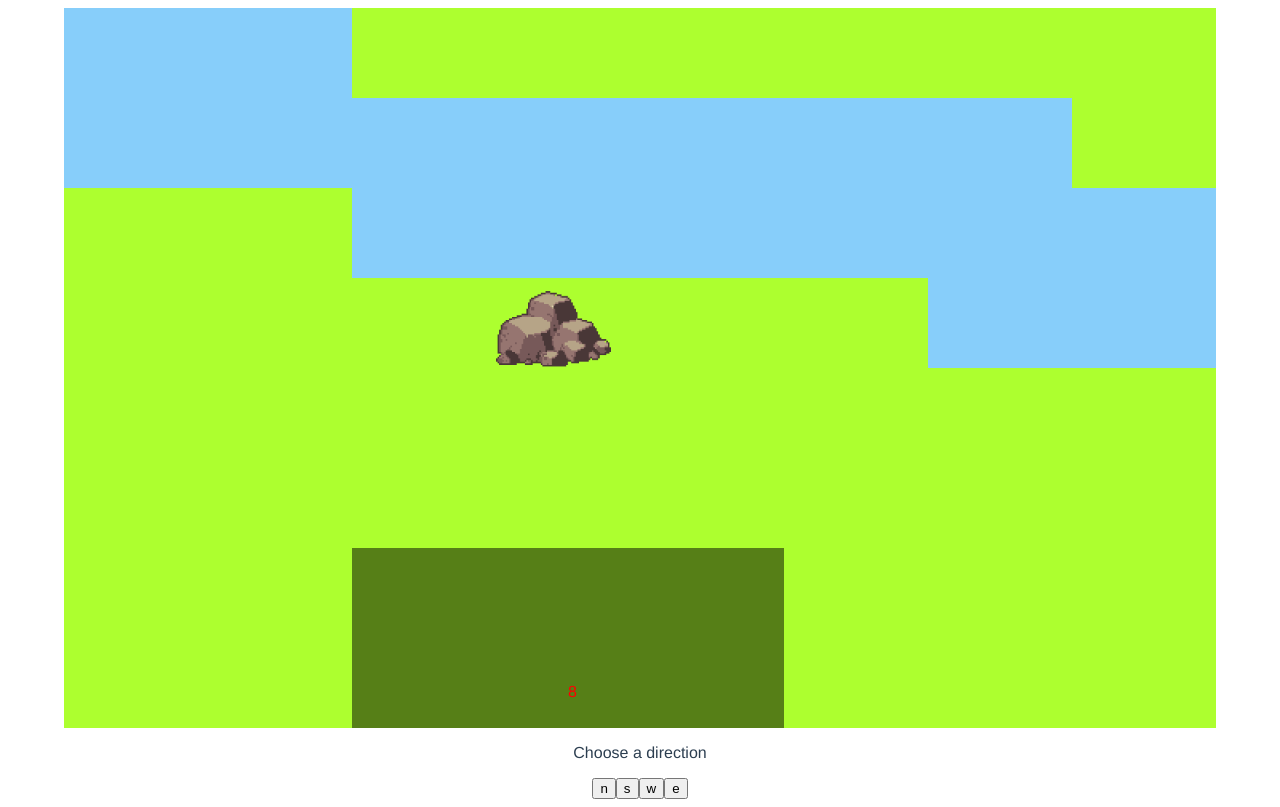
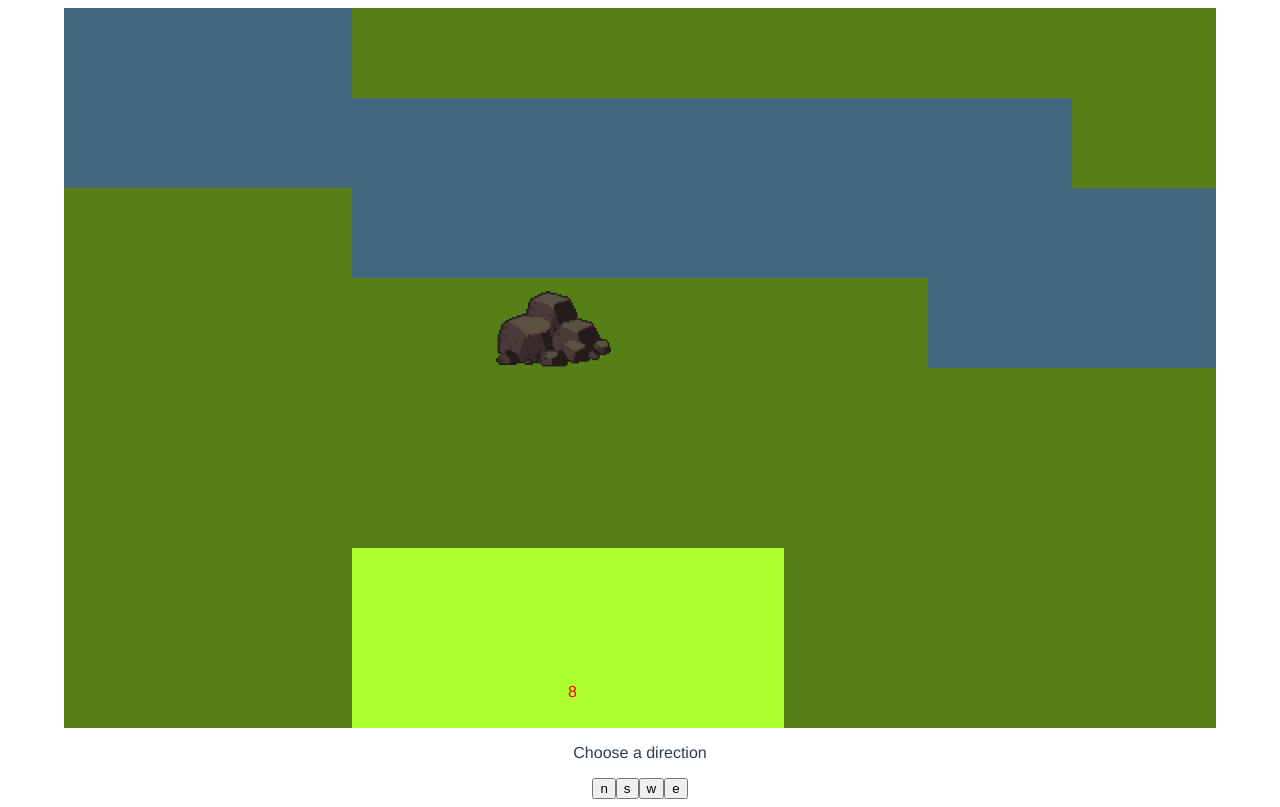
Before and after one commit to donnierisk/louwrisk, a Vue app: page / in a window 1280 px wide. Built offline with nearby package versions, Linux system fonts and the light colour scheme.

Commit message:
added fogowar + seeable things

```diff
--- a/src/components/GridBlock.vue
+++ b/src/components/GridBlock.vue
@@ -52,6 +52,20 @@ export default class GridBlock extends Vue {
   position: relative;
 }
 
+#gridItem:after {
+  content: '';
+  position: absolute;
+  width: 100%;
+  height: 100%;
+  background: rgba(0, 0, 0, 0.5);
+  top: 0;
+  left: 0;
+}
+
+#gridItem.observed:after {
+  content: none;
+}
+
 img {
   position: absolute;
   width: 80%;
@@ -82,16 +96,6 @@ p {
   background: greenyellow;
 }
 
-.observed:after {
-  content: '';
-  position: absolute;
-  width: 100%;
-  height: 100%;
-  background: rgba(0, 0, 0, 0.5);
-  top: 0;
-  left: 0;
-}
-
 .player {
   position: absolute;
   top: 50%;
```
